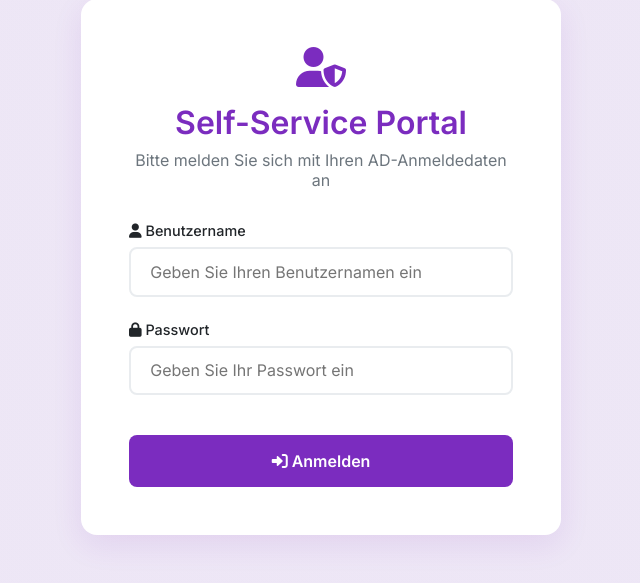
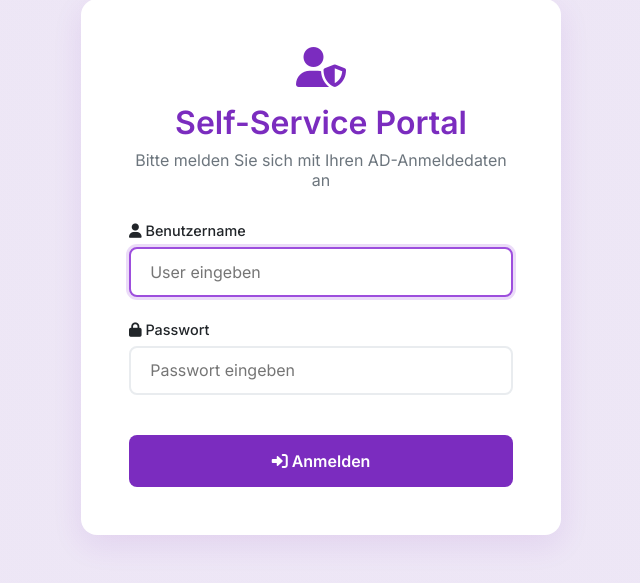
Before and after one commit to jvankocherhans/accessforge, a Flask app: page /login in a window 1280 px wide. Shown: the part 133-716 px from the top of the page, without its empty margins (319-959 px from the left). Run offline with Flask 3, Linux system fonts and the light colour scheme; some libraries are stand-ins or nearby versions.

Commit message:
Änderungen Login und Search
Login und Search

```diff
--- a/src/controllers/user.py
+++ b/src/controllers/user.py
@@ -28,7 +28,7 @@ def index():
         # validate the connection
         if login_msg == "Success":
             success_message = f"*** Authentication Success "
-            return render_template('success.html', success_message=success_message)
+            return render_template('search.html', success_message=success_message)
 
         else:
             error_message = f"*** Authentication Failed - {login_msg}"
--- a/src/forms/LoginForm.py
+++ b/src/forms/LoginForm.py
@@ -4,7 +4,7 @@ from wtforms import StringField, PasswordField, validators
 
 class LoginValidation(FlaskForm):  # FlaskForm verwenden
     user_name = StringField('', [validators.DataRequired()],
-                                render_kw={'autofocus': True, 'placeholder': 'Enter User'})
+                                render_kw={'autofocus': True, 'placeholder': 'User eingeben'})
 
     user_password = PasswordField('', [validators.DataRequired()],
-                                      render_kw={'autofocus': True, 'placeholder': 'Enter your login Password'})
+                                      render_kw={'autofocus': True, 'placeholder': 'Passwort eingeben'})
--- a/src/templates/login.html
+++ b/src/templates/login.html
@@ -9,6 +9,7 @@
   <link rel="stylesheet" href="{{ url_for('static', filename='stylesheets/login.css') }}">
 </head>
 <body>
+  {% from "includes/_formhelpers.html" import render_field %}
   <div class="login-wrapper">
     <div class="login-container">
       <div class="logo">
@@ -30,12 +31,11 @@
       <form action="{{ url_for('users_blueprint.index') }}" method="POST" class="login-form">
         <div class="input-group">
           <label for="username"><i class="fas fa-user"></i> Benutzername</label>
-          <input type="text" id="username" name="username" placeholder="Geben Sie Ihren Benutzernamen ein" required>
+          {{ render_field(form.user_name, class_="form-control", value="") }}
         </div>
-
         <div class="input-group">
           <label for="password"><i class="fas fa-lock"></i> Passwort</label>
-          <input type="password" id="password" name="password" placeholder="Geben Sie Ihr Passwort ein" required>
+          {{ render_field(form.user_password , class_="form-control", value="") }}
         </div>
 
         <button type="submit" class="btn-login">
@@ -45,14 +45,6 @@
     </div>
   </div>
 
-  <script src="https://code.jquery.com/jquery-3.2.1.slim.min.js"
-        integrity="sha384-KJ3o2DKtIkvYIK3UENzmM7KCkRr/rE9/Qpg6aAZGJwFDMVNA/GpGFF93hXpG5KkN"
-        crossorigin="anonymous"></script>
-<script src="https://cdnjs.cloudflare.com/ajax/libs/popper.js/1.12.9/umd/popper.min.js"
-        integrity="sha384-ApNbgh9B+Y1QKtv3Rn7W3mgPxhU9K/ScQsAP7hUibX39j7fakFPskvXusvfa0b4Q"
-        crossorigin="anonymous"></script>
-<script src="https://maxcdn.bootstrapcdn.com/bootstrap/4.0.0/js/bootstrap.min.js"
-        integrity="sha384-JZR6Spejh4U02d8jOt6vLEHfe/JQGiRRSQQxSfFWpi1MquVdAyjUar5+76PVCmYl"
-        crossorigin="anonymous"></script>
+
 </body>
 </html>
--- a/src/templates/search.html
+++ b/src/templates/search.html
@@ -4,7 +4,7 @@
   <meta charset="UTF-8" />
   <meta name="viewport" content="width=device-width, initial-scale=1.0" />
   <title>Suchseite</title>
-  <link rel="stylesheet" href="stylesheets/search.css">
+  <link rel="stylesheet" href="{{ url_for('static', filename='stylesheets/search.css') }}">
 
   <link rel="stylesheet" href="https://cdnjs.cloudflare.com/ajax/libs/font-awesome/6.5.0/css/all.min.css">
 </head>
```
